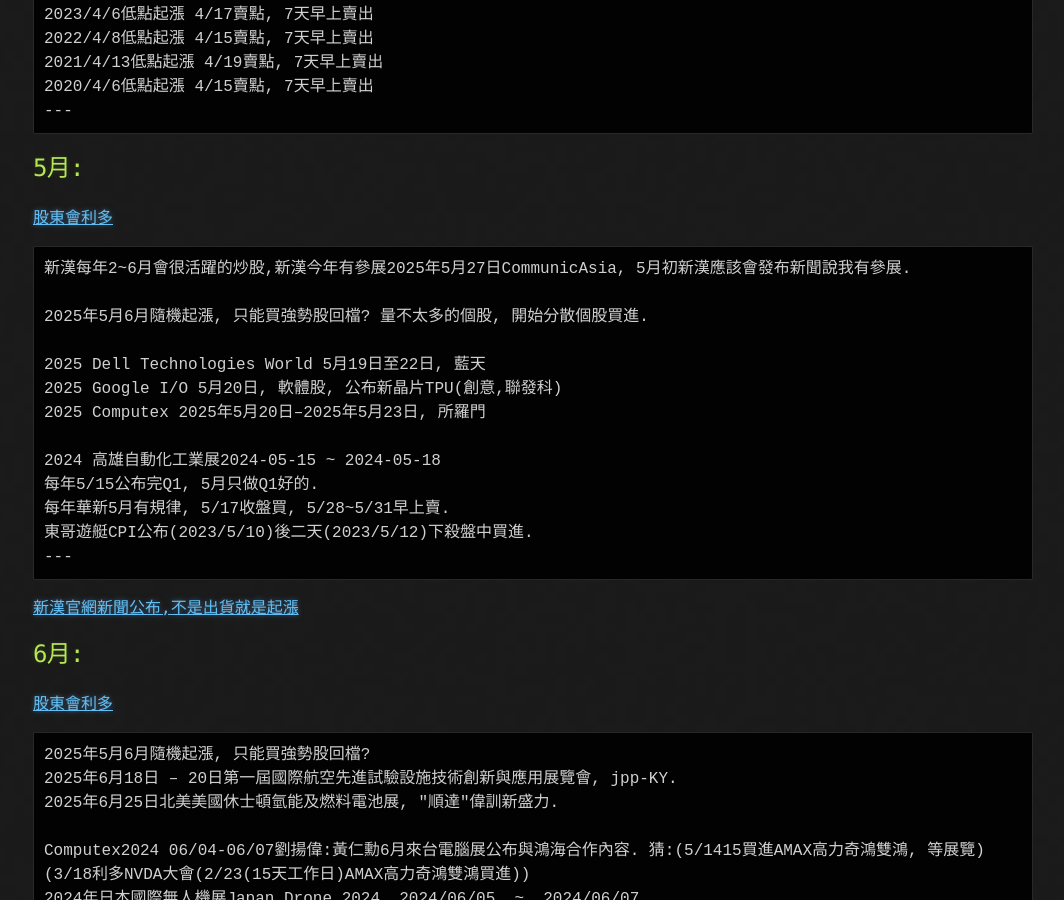
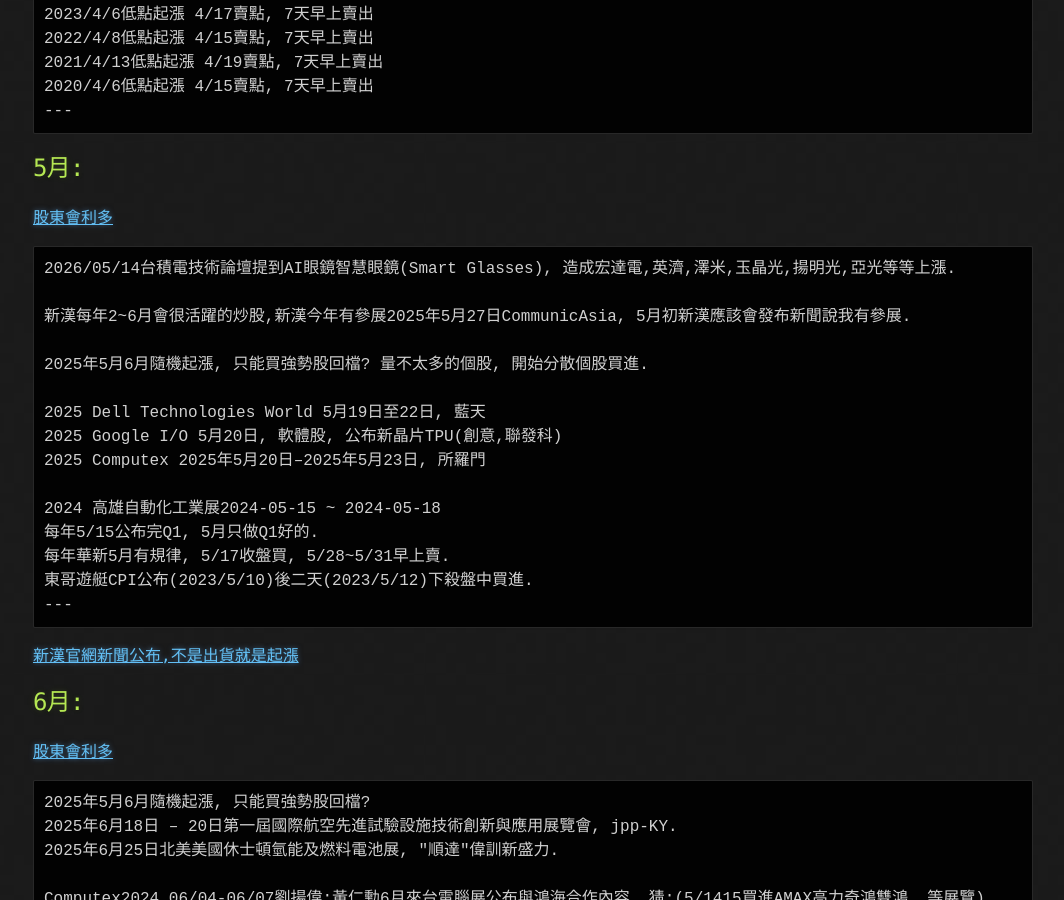
Before and after one commit to lepg5487/Stock_God, a Jekyll site: the page built from experience.md, in a window 1280 px wide and 900 px high, scrolled down 13158 px. Shown: the whole window, without its empty margins (107-1171 px from the left). Built offline with Jekyll 4.4.1, drawn with Linux system fonts in a browser that asks for light colours; our own code applies the rules of GitHub Pages for plain Markdown files.

Commit message:
Update experience.md

````diff
--- a/experience.md
+++ b/experience.md
@@ -530,6 +530,8 @@
 ## 5月:
 [股東會利多](https://goodinfo.tw/tw/StockHolderMeetingList.asp?MARKET_CAT=%E5%85%A8%E9%83%A8&YEAR=2024&INDUSTRY_CAT=%E5%85%A8%E9%83%A8&SORT_FIELD=MEETING_DATE&SORT=DOWN)
 ```
+2026/05/14台積電技術論壇提到AI眼鏡智慧眼鏡(Smart Glasses), 造成宏達電,英濟,澤米,玉晶光,揚明光,亞光等等上漲.
+
 新漢每年2~6月會很活躍的炒股,新漢今年有參展2025年5月27日CommunicAsia, 5月初新漢應該會發布新聞說我有參展.
 
 2025年5月6月隨機起漲, 只能買強勢股回檔? 量不太多的個股, 開始分散個股買進.
````
